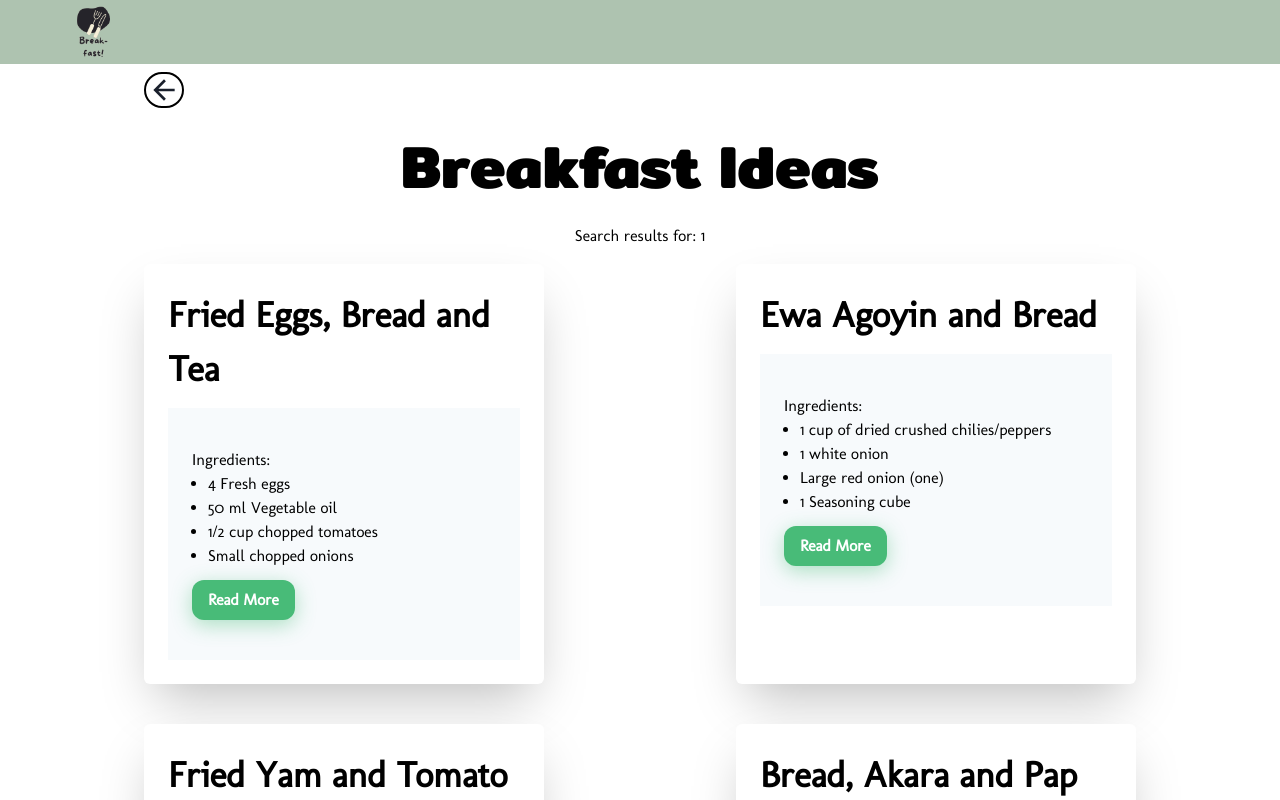
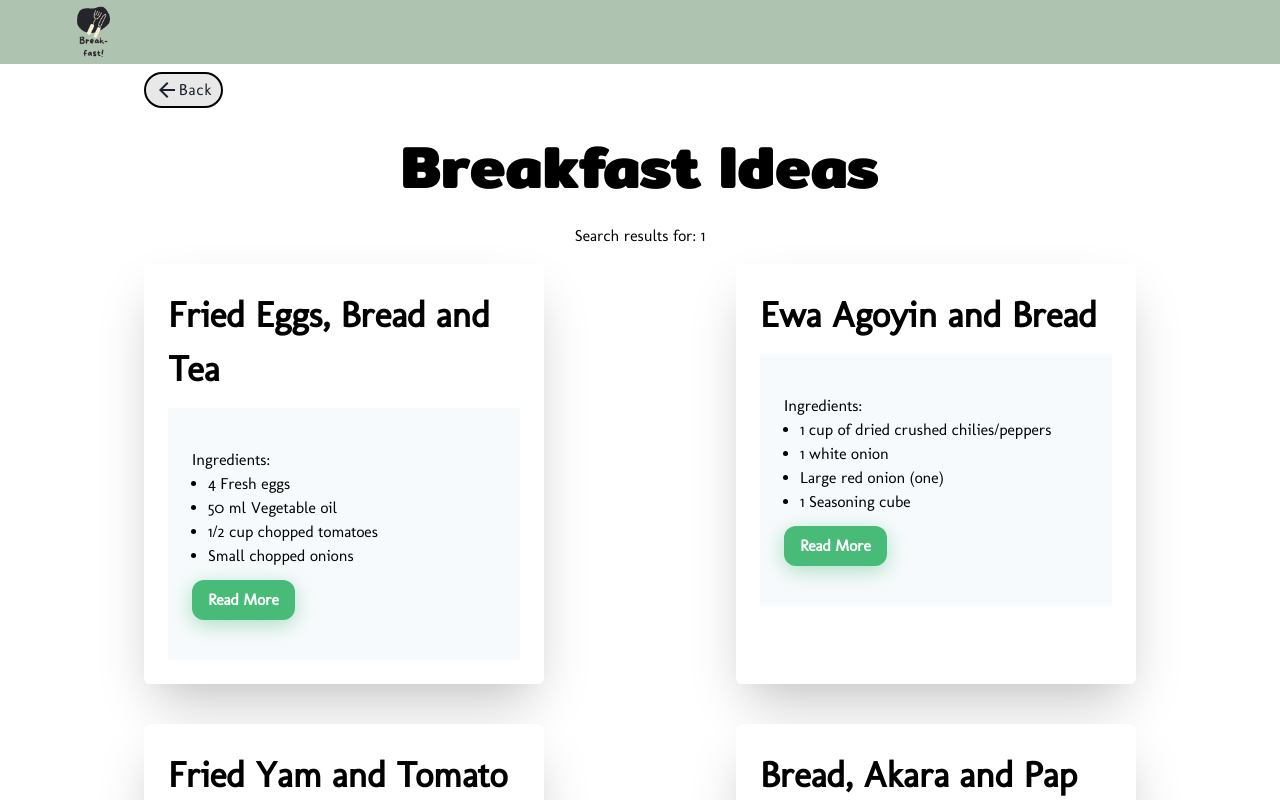
Before and after one commit to Emmanuella-codes/breakfast-idea-app, a Next.js app: page /search/1 in a window 1280 px wide. Shown: the top 800 px of the page. Built offline with nearby package versions, Linux system fonts and the light colour scheme.

Commit message:
fix back and delete button/ add page loader to user profile

```diff
--- a/pages/_app.tsx
+++ b/pages/_app.tsx
@@ -3,6 +3,7 @@ import type { AppProps } from "next/app";
 import { ChakraProvider, extendTheme } from "@chakra-ui/react";
 import firebase from "firebase/app";
 import "../styles/loader.css";
+import "../styles/button.css";
 import { initializeApp } from "firebase/app";
 import { getAnalytics } from "firebase/analytics";
 import { getFirestore } from "firebase/firestore";
--- a/src/components/RecipeCmp/RecipePageCmp.tsx
+++ b/src/components/RecipeCmp/RecipePageCmp.tsx
@@ -34,13 +34,14 @@ const RecipePageCmp = () => {
       <Box
         border={"2px solid #000"}
         rounded="3xl"
-        width={{ base: "35px", md: "40px" }}
-        display="flex"
-        justifyContent="center"
+        width={{ base: "10%", md: "8%" }}
         mt="2"
         onClick={prevBtnAction}
+        className="back-btn"
+        py={1}
       >
-        <ArrowBackIcon boxSize={8} />
+        <ArrowBackIcon className="back-icon" boxSize={6} />
+        <Text>Back</Text>
       </Box>
       <Stack
         as={Box}
--- a/src/components/UserProfileCmp.tsx
+++ b/src/components/UserProfileCmp.tsx
@@ -36,7 +36,7 @@ const UserProfileCmp = () => {
     ingredients: [],
     instructions: [],
     cookTime: "",
-    id: 0
+    id: 0,
   });
 
   const auth = getAuth();
@@ -46,6 +46,7 @@ const UserProfileCmp = () => {
   const handleSignOut = () => {
     signOut(auth)
       .then(() => {
+        router.push("/loader/");
         toast({
           status: "success",
           description: "Logged out successfully",
--- a/src/components/modals/DeleteModal.tsx
+++ b/src/components/modals/DeleteModal.tsx
@@ -90,6 +90,9 @@ const DeleteModal: React.FC<{
               p="0.8rem 1rem"
               onClick={onRequestClose}
               rounded={"lg"}
+              _hover={{
+                bgColor: "green.500",
+              }}
             >
               {noText}
             </Box>
--- a/src/components/modals/LoginModal.tsx
+++ b/src/components/modals/LoginModal.tsx
@@ -154,7 +154,7 @@ const LoginModal: React.FC<{
               <Stack spacing={4}>
                 <FormControl id="email">
                   <FormLabel htmlFor="email" color="#fff">
-                    Email address
+                    Email
                   </FormLabel>
                   <Input
                     id="email"
--- /dev/null
+++ b/styles/button.css
@@ -0,0 +1,29 @@
+.back-btn {
+  display: flex;
+  align-items: center;
+  justify-content: center;
+  background-color: #eeeeee4b;
+  border-radius: 3px;
+  letter-spacing: 1px;
+  transition: all 0.2s linear;
+  cursor: pointer;
+  border: none;
+  background: #e8e8e8;
+}
+
+.back-btn > .btn-icon {
+  margin-right: 5px;
+  margin-left: 5px;
+  font-size: 20px;
+  transition: all 0.4s ease-in;
+}
+
+.back-btn:hover > .btn-icon {
+  font-size: 1.2em;
+  transform: translateX(-5px);
+}
+
+.back-btn:hover {
+  box-shadow: 9px 9px 33px #d1d1d1, -9px -9px 33px #ffffff;
+  transform: translateY(-2px);
+}
```
